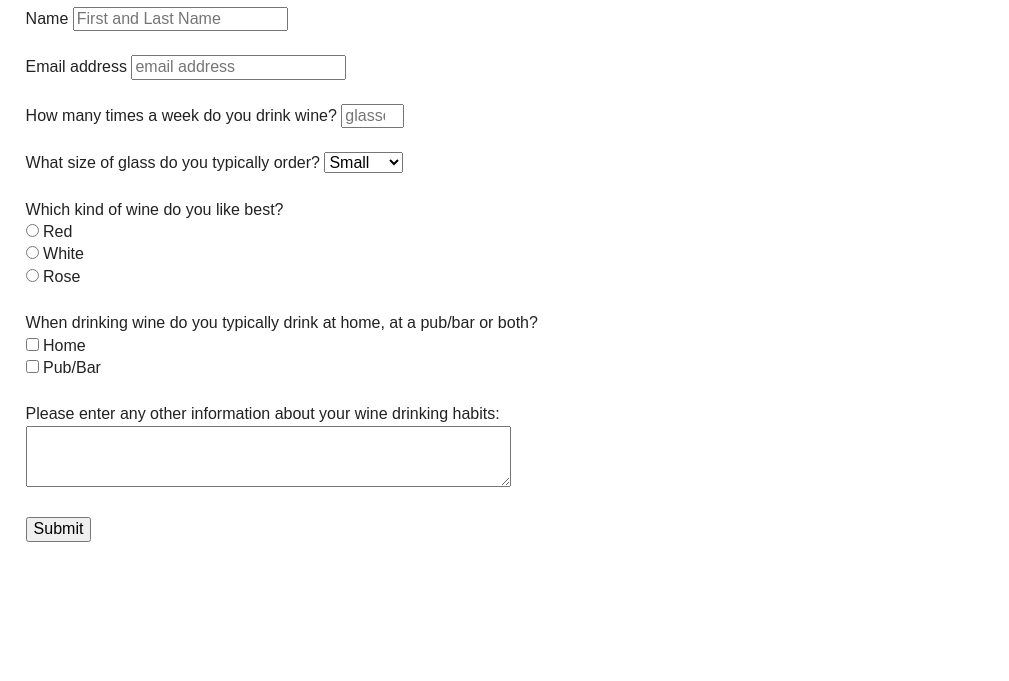
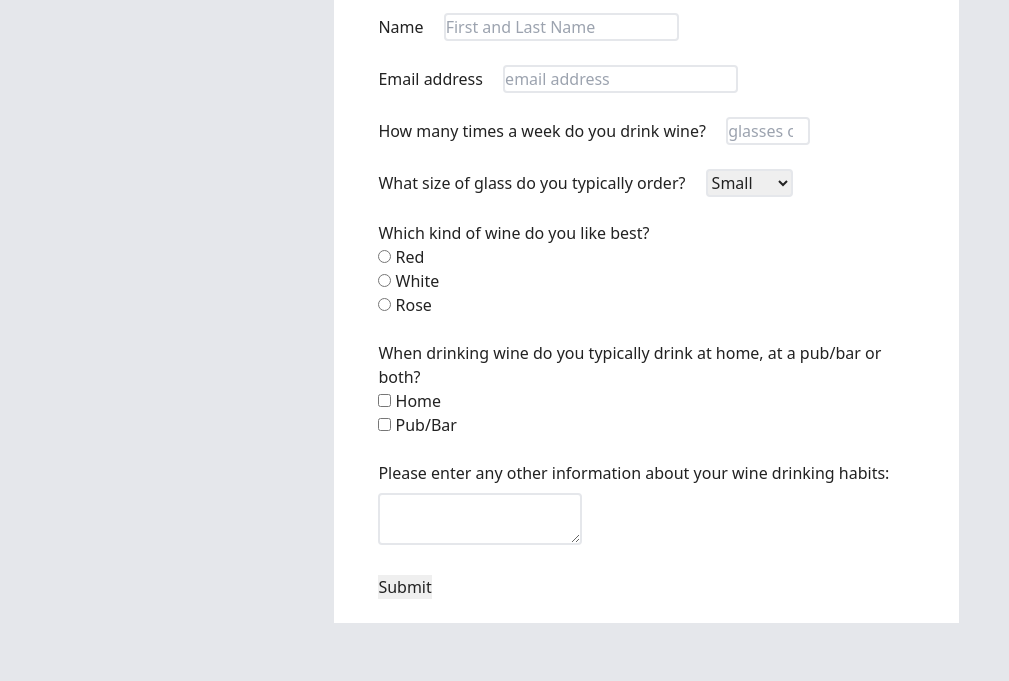
Before and after one commit to JoshuaAdrianJones/freecodecamp-survey-form, a plain HTML site: page index.html in a window 1280 px wide. Shown: the part 119-800 px from the top of the page, without its empty margins (0-1009 px from the left). Drawn offline with nearby package versions, Linux system fonts and the light colour scheme.

Commit message:
css updated

```diff
--- a/index.html
+++ b/index.html
@@ -13,36 +13,42 @@
 
   <link rel="stylesheet" href="css/normalize.css">
   <link rel="stylesheet" href="css/main.css">
-
+  <link href="https://unpkg.com/tailwindcss@^1.0/dist/tailwind.min.css" rel="stylesheet">
   <meta name="theme-color" content="#fafafa">
 </head>
 
-<body>
+<body class="bg-gray-200">
   <!--[if IE]>
     <p class="browserupgrade">You are using an <strong>outdated</strong> browser. Please <a href="https://browsehappy.com/">upgrade your browser</a> to improve your experience and security.</p>
   <![endif]-->
 
   <!-- Add your site or application content here -->
+<div class="container border-solid border-4 border-grey-600 mx-auto w-1/2 px-4 bg-white">
 
+<div class="container w-auto object-center mt-4 mx-auto px-6 pt-6">
 <title>This is the FCC Survey Form Project</title>
 <h1 id='title'>This is the FCC Survey Form Project</h1>
 <p id='description'>Thank you for taking part in this survey form please enter your details below:</p>
+</div>
 
-<form id='survey-form'>
+
+<div class="container object-center w-1/2 sm:w-auto mx-auto  mt-4 px-4">
+
+<form  id='survey-form'>
 <section class="form-element">
-<label id ='name-label'>Name </label><input type='text' required id='name' placeholder='First and Last Name' />
+<label id ='name-label'>Name </label><input class="ml-4 border-solid border-2 border-grey-600 rounded" type='text' required id='name' placeholder='First and Last Name' />
 </section>
 
 <section class="form-element">
-<label id ='email-label'>Email address </label><input id='email' type='email' required placeholder='email address' >
+<label id ='email-label'>Email address </label><input class="ml-4 border-solid border-2 border-grey-600 rounded" id='email' type='email' required placeholder='email address' >
 </section>
 <section class='form-element'>
-<label id='number-label'>How many times a week do you drink wine? </label><input id='number' type='number' required min='0' max = '12' step = '1' placeholder='glasses of wine per week'>
+<label id='number-label'>How many times a week do you drink wine? </label><input class="ml-4 border-solid border-2 border-grey-600 rounded" id='number' type='number' required min='0' max = '12' step = '1' placeholder='glasses of wine per week'>
 </section>
 
 <section class="form-element" id='glass-size'>
-  <label id='dropdown-label'>What size of glass do you typically order?</label>
-  <select id='dropdown'>
+  <label   id='dropdown-label'>What size of glass do you typically order?</label>
+  <select class="ml-4 border-solid border-2 border-grey-600 rounded" id='dropdown'>
     <option value="small"> Small</option>
     <option value="medium"> Medium</option>
     <option value="large"> Large</option>
@@ -64,27 +70,26 @@
 <label id='habit-label'>When drinking wine do you typically drink at home, at a pub/bar or both?</label><br>
 <input type="checkbox" name="habit" value="home"> Home<br>
 <input type="checkbox" name="habit" value="outside"> Pub/Bar<br>
-
 </section>
 
-<section class="form-element">
+<section class="container w-auto sm:w-auto form-element">
 <label id='comments-label'> Please enter any other information about your wine drinking habits:</label><br>
-<textarea id='comments' name='comments' rows='3' cols='50'></textarea>
+<textarea class="mt-2 border-solid border-2 border-grey-400 rounded"  id='comments' name='comments' ></textarea>
 </section>
 
-<section class="form-element">
-
+<section class="w-auto sm:w-auto form-element">
   <input id='submit' type="submit" value='Submit'>
 </section>
 
 </form>
-
+</div>
   <script src="js/vendor/modernizr-3.8.0.min.js"></script>
   <script src="https://code.jquery.com/jquery-3.4.1.min.js" integrity="sha256-CSXorXvZcTkaix6Yvo6HppcZGetbYMGWSFlBw8HfCJo=" crossorigin="anonymous"></script>
   <script>window.jQuery || document.write('<script src="js/vendor/jquery-3.4.1.min.js"><\/script>')</script>
   <script src="js/plugins.js"></script>
   <script src="js/main.js"></script>
-  <script src="https://cdn.freecodecamp.org/testable-projects-fcc/v1/bundle.js"></script>
+
+</div>
 
 </body>
 
```
